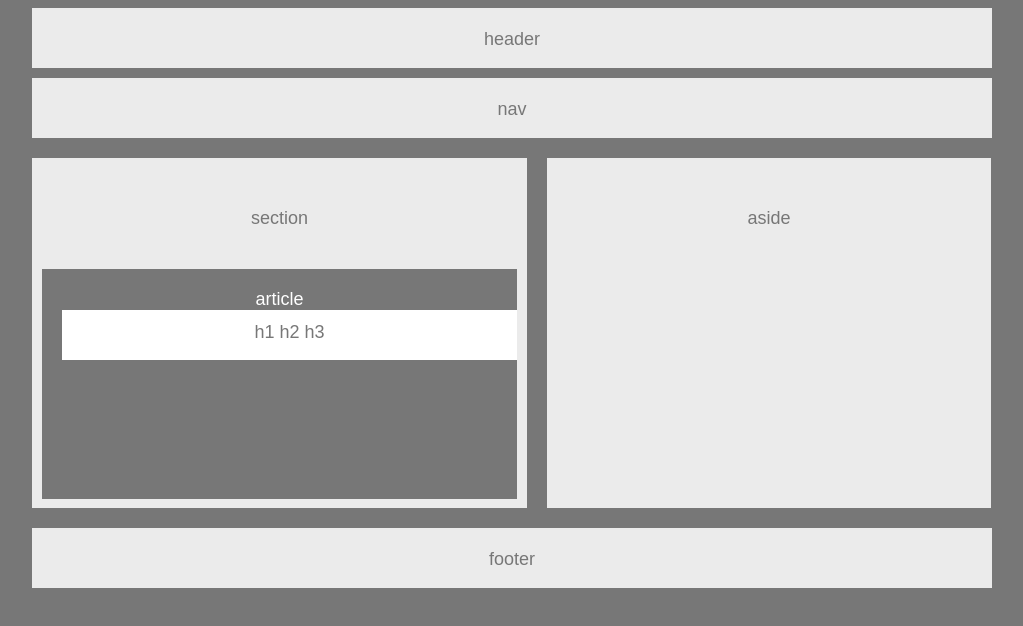
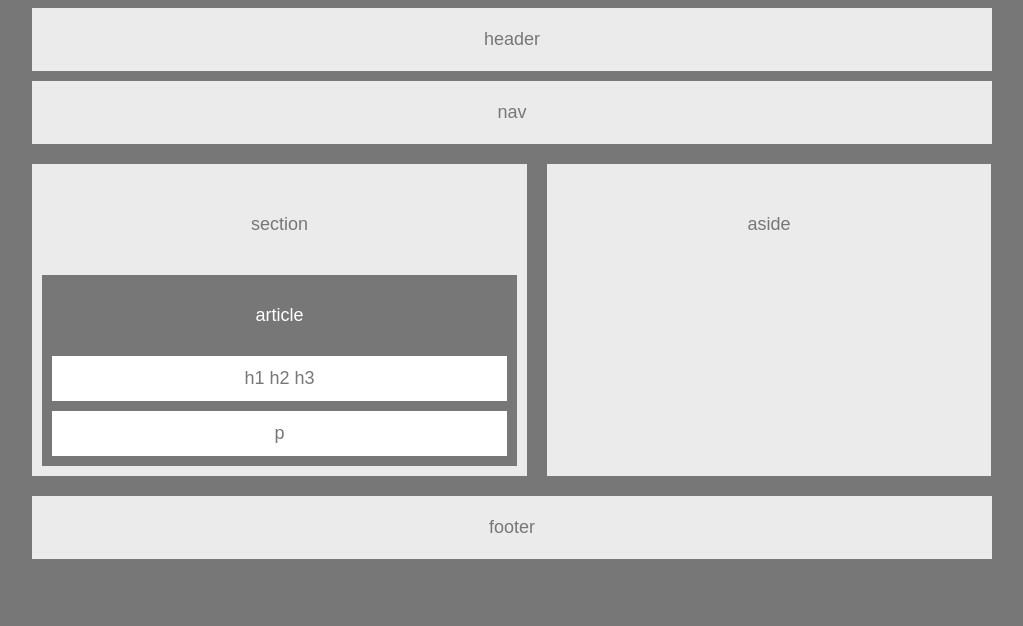
Before and after one commit to Dvp24/HW-Wireframe, a plain HTML site: page index.html in a window 1280 px wide. Shown: the whole page, without its empty margins (128-1151 px from the left). Drawn offline with Linux system fonts and the light colour scheme.

Commit message:
all done

```diff
--- a/css/style.css
+++ b/css/style.css
@@ -26,22 +26,22 @@ body{
     /* centers the box ask about top-margin of the box???????????? */
     margin: 0px auto 10px auto;
     width: 960px;
-    height: 60px;
+    /* height: 60px; */
 }
 .section{
     padding-top: 50px;
     float: left;
     width: 495px;
-    height: 350px;
+    /* height: 350px; */
     margin: 10px 20px 20px 152px;
     z-index: 1;
     color: #777777;
 }
 .aside{
-    padding-top: 50px;
+    padding: 50px 0px 241px 0px;
     float: left;
     width: 444px;
-    height: 350px;
+    /* height: 350px; */
     margin: 10px 136px 20px 0px;
 }
 .clearfix::after{
@@ -53,17 +53,25 @@ body{
     background-color: #777;
     color: #ffffff;
     width: 475px;
-    height:230px;
+    /* height:230px; */
     margin: 40px 10px 10px 10px;
-    padding: 20px;
+    padding: 10px;
+}
+.pdg{
+    padding: 20px 0px;
 }
 .headings, .p{
     columns: #777777;
     background-color: #ffffff;
-    width:455px;
-    height: 50px;
+    width: 100%;
+    /* height: 50px; */
     padding: 12px;
-
+}
+.headings{
+    margin: 10px 0px ;
+}
+.p{
+    /* margin: 0px 0px 10px 0px; */
 }
 .footer{
     clear: both;
--- a/index.html
+++ b/index.html
@@ -11,9 +11,10 @@
     <div class="header">header</div>
     <div class="nav">nav</div>
     <div class="section">section
-        <div class="article" "clearfix">article
+        <div class="article clearfix">
+            <div class="pdg">article</div>
             <div class="headings">h1 h2 h3</div>
-            <!-- <div class="p">p</div> -->
+            <div class="p">p</div>
         </div>
     </div>
     <div class="aside">aside</div>
```
